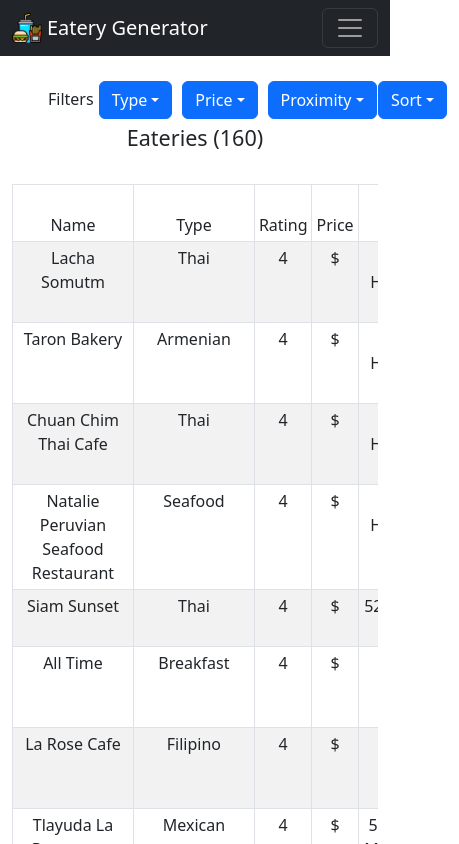
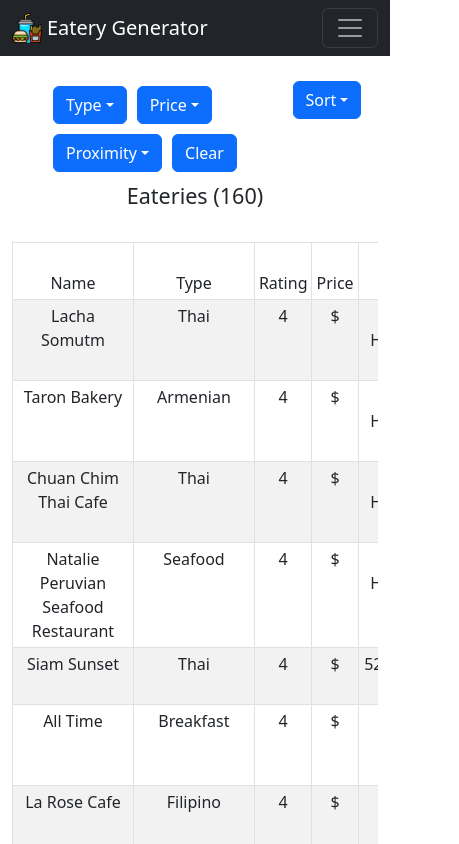
Before and after one commit to ArthurKimGl19/eateryGenerator, a React (Create React App) app: page /eateries in a window 390 px wide. Shown: the top 844 px of the page, 459 px wide, since content can reach past the window. Built offline with nearby package versions, Linux system fonts and the light colour scheme.

Commit message:
Update filters css on mobile

```diff
--- a/src/components/Filters/Filters.css
+++ b/src/components/Filters/Filters.css
@@ -38,3 +38,30 @@
 .filters-container .selected-options-container .selected-proximity-options .selected-option {
     margin: 5px;
 }
+
+/* mobile css */
+@media only screen and (max-width: 480px) {
+    .eateries-container-filters-sort .filters-container {
+        display: flex;
+        flex-direction: column;
+    }
+
+    .eateries-container-filters-sort .filters-container .filters-options-container h6 {
+        display: none;
+    }
+
+    .eateries-container-filters-sort .filters-container .filters-options-container {
+        display: flex;
+        flex-wrap: wrap;
+    }
+
+    .eateries-container-filters-sort .sort-container {
+        display: block;
+        width: 25%;
+    }
+
+    .filters-container .dropdown-button,
+    .filters-container .filters-options-container .filters-options-clear {
+        margin: 5px 5px;
+    }
+}
--- a/src/components/Filters/Filters.js
+++ b/src/components/Filters/Filters.js
@@ -183,7 +183,7 @@ export default function Filters({ eateries, setEateries, initialEateries }) {
                     {/* eslint-disable prettier/prettier */}
                     {proximityOptions}
                 </DropdownButton>
-                <Button onClick={clearSelectedOptions}>Clear</Button>
+                <Button className="filters-options-clear" onClick={clearSelectedOptions}>Clear</Button>
             </Container>
             <Container className="selected-options-container">
                 <div className="selected-type-options">{selectedTypeOptions}</div>
```
